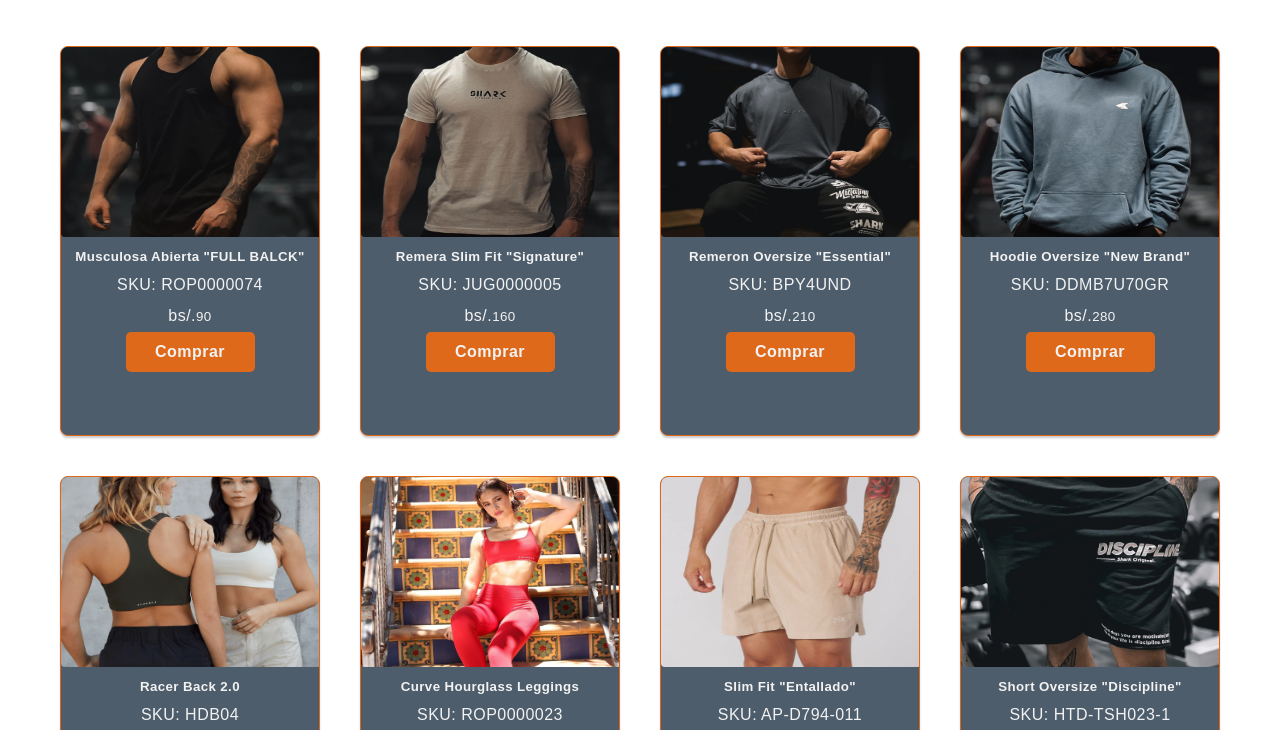
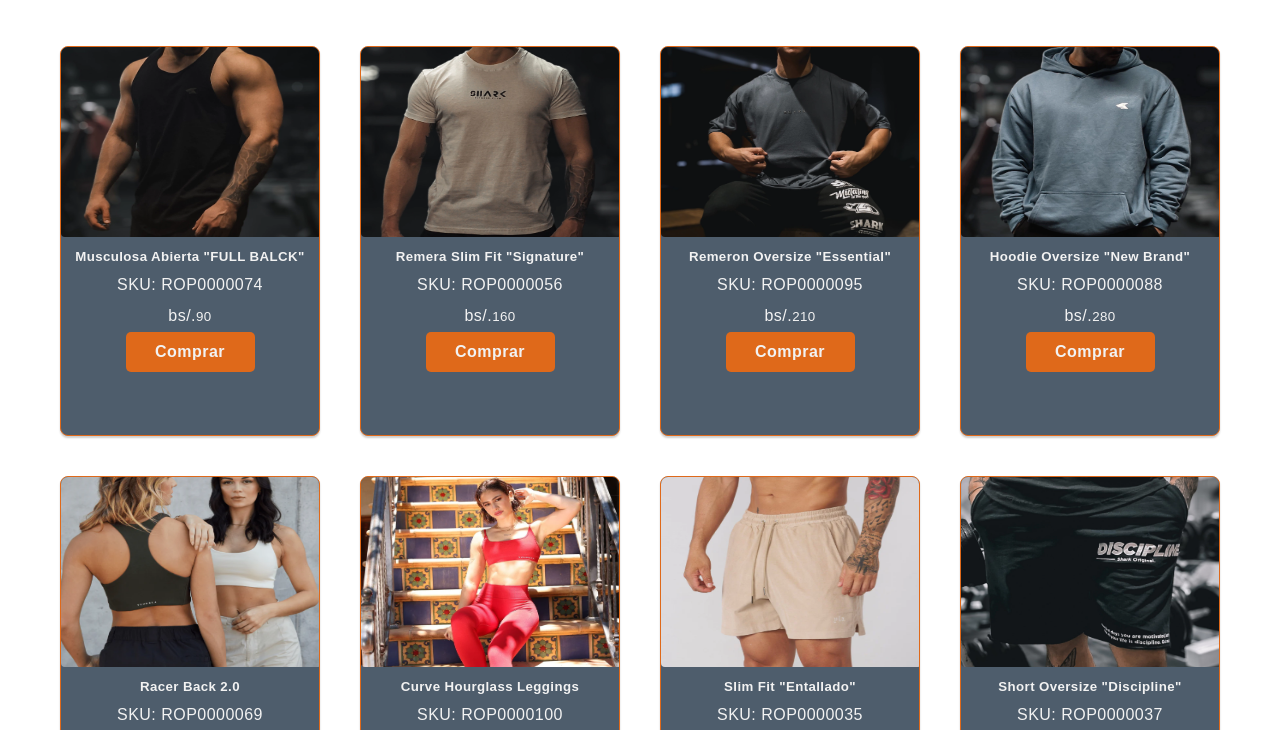
Before and after one commit to Dani-rome-daza/cvdanilotiendashark, a plain HTML site: page productos.html in a window 1280 px wide. Shown: the part 70-800 px from the top of the page. Drawn offline with nearby package versions, Linux system fonts and the light colour scheme; some packages are replaced by stand-ins of ours; a script that the page names is missing.

```diff
--- a/productos.html
+++ b/productos.html
@@ -70,14 +70,14 @@
           <div class="card">
             <img src="assets/img/Remera-Slim.png" class="card-img">
             <h5>Remera Slim Fit "Signature"</h5>
-            <p>SKU: JUG0000005</p>
+            <p>SKU: ROP0000056</p>
             <p>bs/.<small class="precio">160</small></p>
             <a href="#" class="button agregar-carrito" data-id="2">Comprar</a>
           </div>
           <div class="card">
             <img src="assets/img/Overzise.png" class="card-img">
             <h5>Remeron Oversize "Essential"</h5>
-            <p>SKU: BPY4UND</p>
+            <p>SKU: ROP0000095</p>
             <p>bs/.<small class="precio">210</small></p>
             <a href="#" class="button agregar-carrito" data-id="3">Comprar</a>
           </div>
@@ -85,21 +85,21 @@
           <div class="card">
             <img src="assets/img/Canguro-over.png" class="card-img">
             <h5>Hoodie Oversize "New Brand"</h5>
-            <p>SKU: DDMB7U70GR</p>
+            <p>SKU: ROP0000088</p>
             <p>bs/.<small class="precio">280</small></p>
             <a href="#" class="button agregar-carrito" data-id="4">Comprar</a>
           </div>
           <div class="card">
             <img src="assets/img/Sujetadores.png" class="card-img">
             <h5>Racer Back 2.0</h5>
-            <p>SKU: HDB04</p>
+            <p>SKU: ROP0000069</p>
             <p>bs/.<small class="precio">110</small></p>
             <a href="#" class="button agregar-carrito" data-id="5">Comprar</a>
           </div>
           <div class="card">
             <img src="assets/img/legins.png" class="card-img">
             <h5>Curve Hourglass Leggings</h5>
-            <p>SKU: ROP0000023</p>
+            <p>SKU: ROP0000100</p>
             <p>bs/.<small class="precio">21</small></p>
             <a href="#" class="button agregar-carrito" data-id="6">Comprar</a>
           </div>
@@ -107,21 +107,21 @@
           <div class="card">
             <img src="assets/img/Short-entallado.png" class="card-img">
             <h5>Slim Fit "Entallado" </h5>
-            <p>SKU: AP-D794-011</p>
+            <p>SKU: ROP0000035</p>
             <p>bs/.<small class="precio">29</small></p>
             <a href="#" class="button agregar-carrito" data-id="7">Comprar</a>
           </div>
           <div class="card">
             <img src="assets/img/Short-Over.png" class="card-img">
             <h5>Short Oversize "Discipline"</h5>
-            <p>SKU: HTD-TSH023-1</p>
+            <p>SKU: ROP0000037</p>
             <p>bs/.<small class="precio">90</small></p>
             <a href="#" class="button agregar-carrito" data-id="8">Comprar</a>
           </div>
           <div class="card">
             <img src="assets/img/Medias.png" class="card-img">
             <h5>Medias Invisibles</h5>
-            <p>SKU: HPDMT</p>
+            <p>SKU: ROP0000006</p>
             <p>bs/.<small class="precio">40</small></p>
             <a href="#" class="button agregar-carrito" data-id="9">Comprar</a>
           </div>
```
Also changed, not shown: carrito.html (+1 -1 lines).
